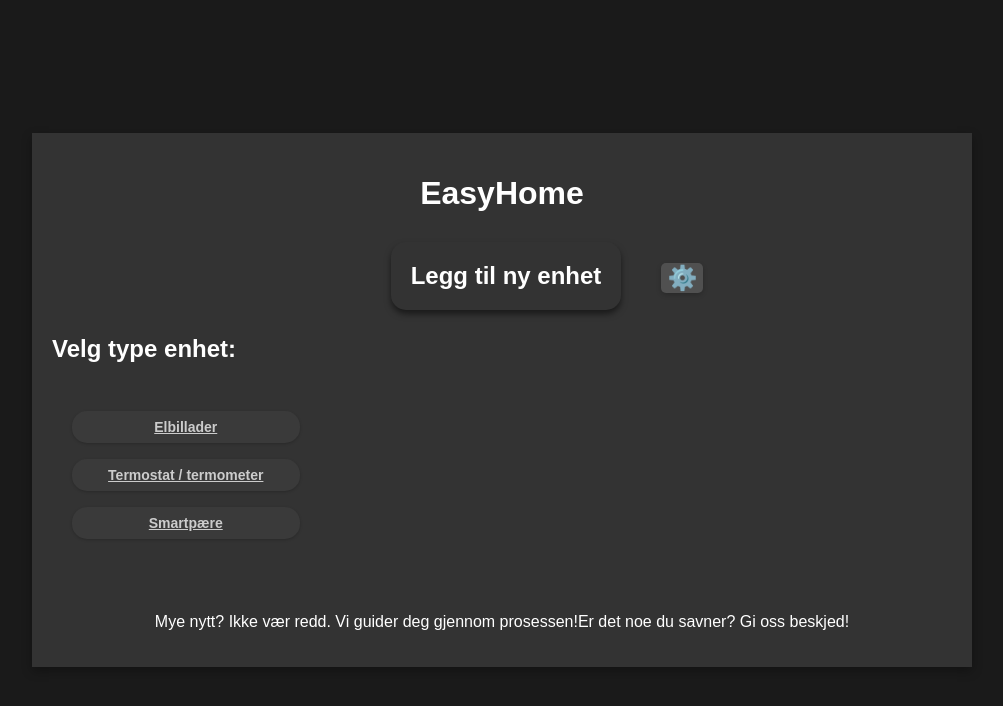
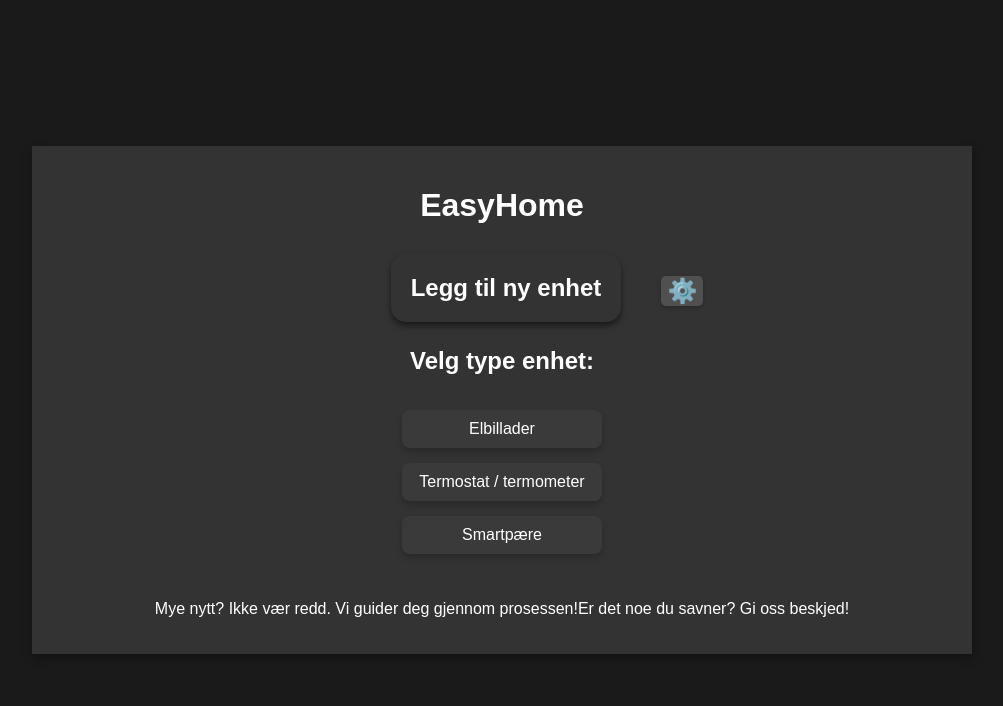
Before and after one commit to StefanBStrand/SETGruppe11HIOF, a Django app: page /new_device_list/ in a window 1280 px wide. Shown: the top 706 px of the page, without its empty margins (138-1141 px from the left). Run offline with Django 5.2, Linux system fonts and the light colour scheme; the visitor is signed in with stand-in values (Sample User, id 1).

Commit message:
Endret plassering

```diff
--- a/static/css/new_device_list.css
+++ b/static/css/new_device_list.css
@@ -68,34 +68,38 @@ header h1 {
     margin-bottom: 5px;
 }
 
-.new_devices {
-    width: 100%;
-    max-width: 350px;
-    padding: 20px;
-    border-radius: 15px;
-
+.middle-section-container {
+    display: flex;
+    flex-direction: column;
+    align-items: center;
+    justify-content: center;
+    text-align: center;
+    margin: 0 auto;
+    gap: 15px;
 }
 
-.new_devices button{
-   width: 65%;
-    padding: 8px;
-    margin: 8px auto;
-    border-radius: 15px;
-    color: #cccccc;
-    font-size: 14px;
-    box-shadow: 0 1px 3px rgba(0, 0, 0, 0.2);
+.middle-section-container button {
+    width: 200px;
+    padding: 10px;
     border: none;
-    font-weight: bold;
-
+    border-radius: 8px;
+    background-color: #3a3a3a;
+    color: #ffffff;
+    font-size: 16px;
+    cursor: pointer;
+    box-shadow: 0 4px 6px rgba(0, 0, 0, 0.2);
 }
 
-.new_devices button a{
-    color: #cccccc;
+.middle-section-container button a {
+    color: #ffffff;
+    text-decoration: none;
 }
 
-.new_devices button:hover{
-    box-shadow: 0 2px 8px rgba(0, 0, 0, 0.3);
+.middle-section-container button:hover {
+    background-color: #505050;
+    box-shadow: 0 4px 8px rgba(0, 0, 0, 0.3);
 }
+
 
 footer {
     display: flex;
--- a/templates/new_device_list.html
+++ b/templates/new_device_list.html
@@ -23,16 +23,16 @@
     </div>
 
     <div class="middle-section-container">
+
         <h2>Velg type enhet:</h2>
-    </div>
 
-    <div class="new_devices">
         <button class="add-carcharger"><a href="{% url 'new_device' 'carcharger' %}" class="device-button">
         Elbillader</a></button>
         <button class="add-smartthermo"><a href="{% url 'new_device' 'smartthermostat' %}" class="device-button">
         Termostat / termometer</a></button>
         <button class="add-smartbulb"><a href="{% url 'new_device' 'smartbulb' %}" class="device-button">
         Smartpære</a></button>
+
     </div>
 
     <footer>
```
Also changed, not shown: static/css/device_details.css (+13 -0 lines), templates/device_detail.html (+4 -11 lines).
